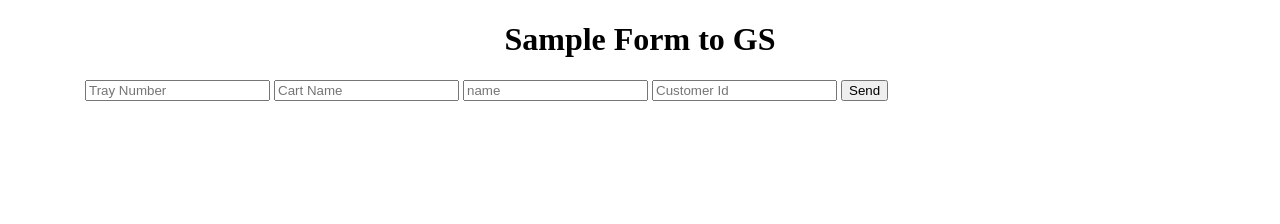
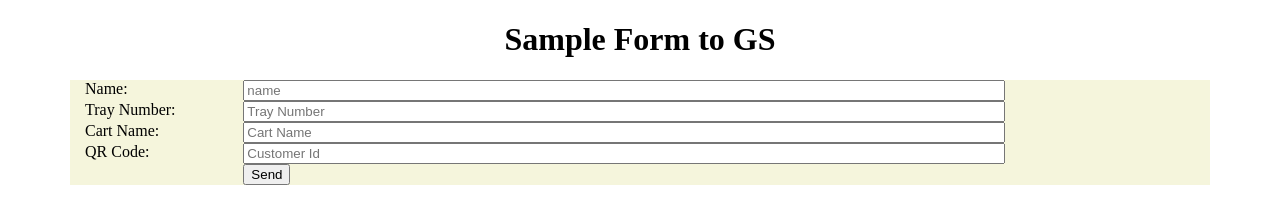
Before and after one commit to Clear-Club/form-to-gs, a website: page index.html in a window 1280 px wide. Drawn offline with nearby package versions, Linux system fonts and the light colour scheme.

Commit message:
have an issue with bootstrap not loading, but will continue on and add more fields

```diff
--- a/css/styles.css
+++ b/css/styles.css
@@ -1,3 +1,11 @@
 h1 {
     text-align: center;
 }
+
+.container {
+    background-color: beige;
+}
+
+input {
+    width: 100%;
+}
--- a/index.html
+++ b/index.html
@@ -14,15 +14,47 @@
     <body>
         <h1>Sample Form to GS</h1>
 
+        <!-- form -->
         <div class="container">
-            <!-- form -->
-            <form name='submit-to-google-sheets'>
-                <input name="tray_number" type="text" placeholder="Tray Number">
-                <input name="cart_name" type="text" placeholder="Cart Name">
-                <input name="name" type="text" placeholder="name">
-                <input name="cust_id" type="text" placeholder="Customer Id">
-                <button type="submit">Send</button>
-            </form>
+            <div class="row row-content">
+                <div class="col-md-10">
+                    <form name='submit-to-google-sheets'>
+                        <div class="form-group row">
+                            <label for="name" class="col-md-2 col-form-label">Name: </label>
+                            <div class="col-md-10">
+                                <input name="name" type="text" placeholder="name">
+                            </div>
+                        </div>
+
+                        <div class="form-group row">
+                            <label for="tray_number" class="col-md-2 col-form-label">Tray Number: </label>
+                            <div class="col-md-10">
+                                <input name="tray_number" type="text" placeholder="Tray Number">
+                            </div>
+                        </div>
+
+                        <div class="form-group row">
+                            <label for="cart_name" class="col-md-2 col-form-label">Cart Name: </label>
+                            <div class="col-md-10">
+                                <input name="cart_name" type="text" placeholder="Cart Name">
+                            </div>
+                        </div>
+
+                        <div class="form-group row">
+                            <label for="cust_id" class="col-md-2 col-form-label">QR Code: </label>
+                            <div class="col-md-10">
+                                <input name="cust_id" type="text" placeholder="Customer Id">
+                            </div>
+                        </div>
+
+                        <div class="form-group row">
+                            <div class="offset-md-2 col-md-10">
+                                <button class="btn btn-primary" type="submit">Send</button>
+                            </div>
+                        </div>
+                    </form>
+                </div>
+            </div>
         </div>
 
         <script src="https://wzrd.in/standalone/formdata-polyfill"></script>
```
